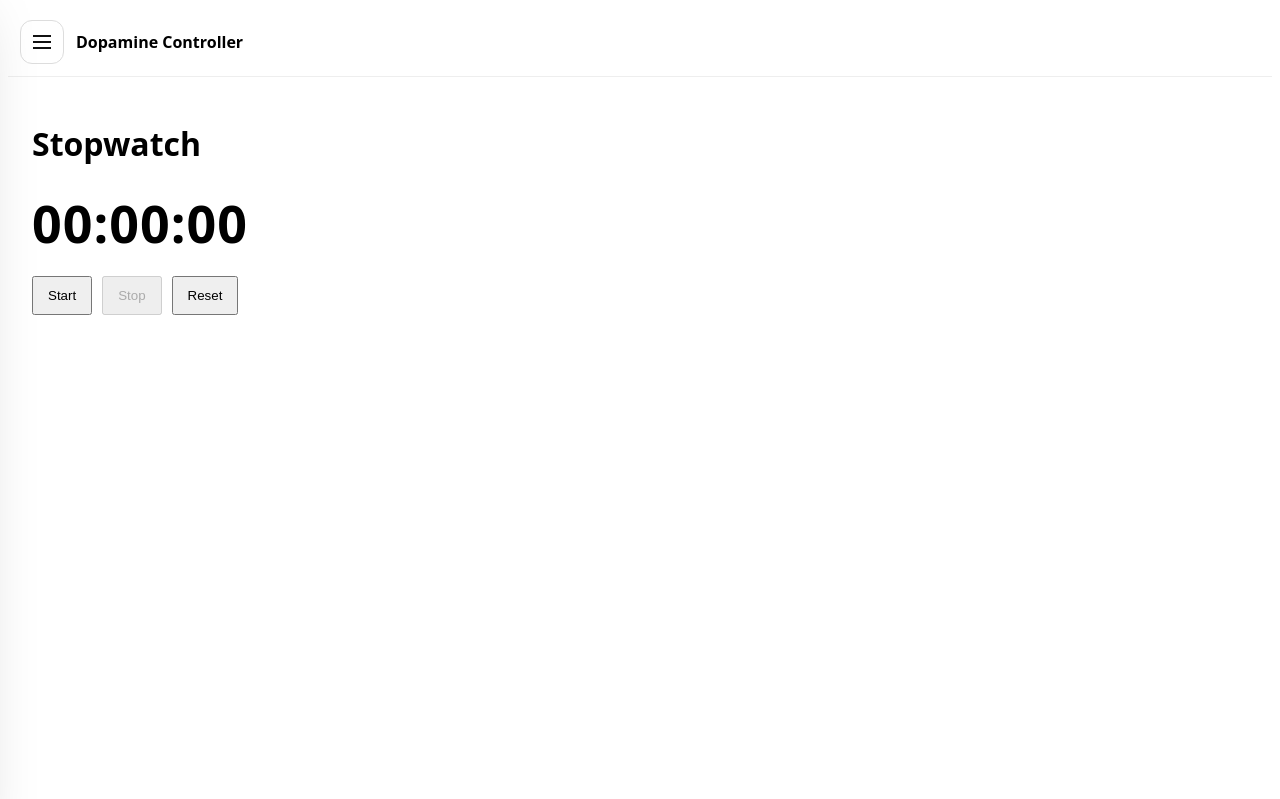
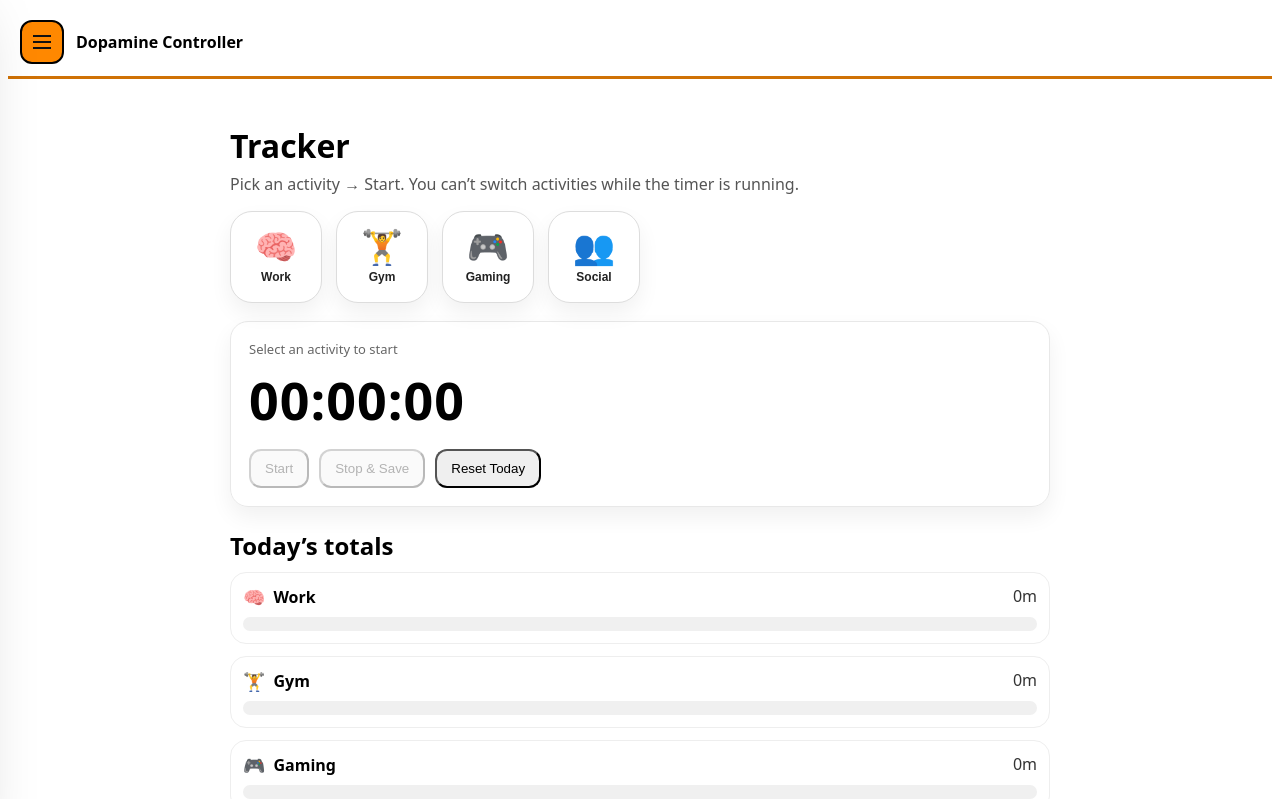
Before and after one commit to kadenh90/Dopamine-Control, a React (Vite) app: page /stopwatch in a window 1280 px wide. Shown: the top 799 px of the page. Built offline with nearby package versions, Linux system fonts and the light colour scheme.

Commit message:
Addded timer icons, and tracks time spent on select activities

```diff
--- a/src/Stopwatch.jsx
+++ b/src/Stopwatch.jsx
@@ -1,6 +1,21 @@
-import { useEffect, useRef, useState } from "react";
+import { useEffect, useMemo, useRef, useState } from "react";
 
-function formatTime(ms) {
+const ACTIVITIES = [
+  { key: "work", label: "Work", emoji: "🧠" },
+  { key: "gym", label: "Gym", emoji: "🏋️" },
+  { key: "gaming", label: "Gaming", emoji: "🎮" },
+  { key: "social", label: "Social", emoji: "👥" }, // friends/family
+];
+
+function todayKey() {
+  const d = new Date();
+  const yyyy = d.getFullYear();
+  const mm = String(d.getMonth() + 1).padStart(2, "0");
+  const dd = String(d.getDate()).padStart(2, "0");
+  return `${yyyy}-${mm}-${dd}`;
+}
+
+function formatHMS(ms) {
   const totalSeconds = Math.floor(ms / 1000);
   const h = Math.floor(totalSeconds / 3600);
   const m = Math.floor((totalSeconds % 3600) / 60);
@@ -8,13 +23,65 @@ function formatTime(ms) {
   return `${String(h).padStart(2, "0")}:${String(m).padStart(2, "0")}:${String(s).padStart(2, "0")}`;
 }
 
+function formatMinutes(ms) {
+  const mins = ms / 60000;
+  return mins >= 60 ? `${(mins / 60).toFixed(1)}h` : `${Math.round(mins)}m`;
+}
+
+function loadTotals() {
+  const key = `totals:${todayKey()}`;
+  try {
+    const obj = JSON.parse(localStorage.getItem(key) || "{}");
+    return obj && typeof obj === "object" ? obj : {};
+  } catch {
+    return {};
+  }
+}
+
+function saveTotals(totals) {
+  const key = `totals:${todayKey()}`;
+  localStorage.setItem(key, JSON.stringify(totals));
+}
+
+function ActivityTile({ emoji, label, selected, disabled, onClick }) {
+  return (
+    <button
+      onClick={onClick}
+      disabled={disabled}
+      style={{
+        width: 92,
+        height: 92,
+        borderRadius: 22,
+        border: selected ? "2px solid #111" : "1px solid #ddd",
+        background: selected ? "#f2f2f2" : "white",
+        opacity: disabled ? 0.55 : 1,
+        cursor: disabled ? "not-allowed" : "pointer",
+        boxShadow: selected ? "0 12px 26px rgba(0,0,0,0.12)" : "0 10px 22px rgba(0,0,0,0.06)",
+        display: "grid",
+        placeItems: "center",
+      }}
+      aria-label={label}
+      title={label}
+    >
+      <div style={{ display: "grid", gap: 6, placeItems: "center" }}>
+        <div style={{ fontSize: 34, lineHeight: 1 }}>{emoji}</div>
+        <div style={{ fontSize: 12, fontWeight: 700, color: "#222" }}>{label}</div>
+      </div>
+    </button>
+  );
+}
+
 export default function Stopwatch() {
+  const [selected, setSelected] = useState(null); // "work" | "gym" | "gaming" | "social"
   const [running, setRunning] = useState(false);
   const [elapsedMs, setElapsedMs] = useState(0);
 
   const startRef = useRef(null);
   const intervalRef = useRef(null);
 
+  const [totals, setTotals] = useState(() => loadTotals());
+
+  // tick stopwatch while running (UI update)
   useEffect(() => {
     if (!running) return;
 
@@ -25,49 +92,184 @@ export default function Stopwatch() {
     return () => clearInterval(intervalRef.current);
   }, [running]);
 
+  // keep totals persisted
+  useEffect(() => {
+    saveTotals(totals);
+  }, [totals]);
+
   function start() {
-    // if resuming after stop, keep elapsed time
-    startRef.current = Date.now() - elapsedMs;
+    if (!selected || running) return;
+    startRef.current = Date.now();
+    setElapsedMs(0);
     setRunning(true);
   }
 
-  function stop() {
+  function stopAndSave() {
+    if (!running) return;
+
     setRunning(false);
     clearInterval(intervalRef.current);
+
+    // lock in final elapsed time accurately
+    const finalMs = Date.now() - startRef.current;
+
+    setElapsedMs(finalMs);
+
+    // add to today's totals
+    setTotals((prev) => {
+      const next = { ...prev };
+      next[selected] = (next[selected] || 0) + finalMs;
+      return next;
+    });
+
+    // reset for next activity
+    startRef.current = null;
+    setElapsedMs(0);
+    setSelected(null);
   }
 
-  function reset() {
-    stop();
-    setElapsedMs(0);
-    startRef.current = null;
+  function resetToday() {
+    if (running) return; // keep it simple
+    setTotals({});
+    saveTotals({});
   }
 
+  // bar chart scaling (auto adjusts to your max activity time)
+  const maxMs = useMemo(() => {
+    const vals = ACTIVITIES.map((a) => totals[a.key] || 0);
+    return Math.max(1, ...vals);
+  }, [totals]);
+
+  const canStart = !!selected && !running;
+
   return (
-    <div style={{ fontFamily: "system-ui", padding: 24 }}>
-      <h1>Stopwatch</h1>
+    <div style={{ fontFamily: "system-ui", padding: 24, maxWidth: 820, margin: "0 auto" }}>
+      <h1 style={{ marginBottom: 6 }}>Tracker</h1>
+      <p style={{ marginTop: 0, color: "#555" }}>
+        Pick an activity → Start. You can’t switch activities while the timer is running.
+      </p>
+
+      {/* Activity selection */}
+      <div style={{ display: "flex", gap: 14, flexWrap: "wrap", marginTop: 16 }}>
+        {ACTIVITIES.map((a) => (
+          <ActivityTile
+            key={a.key}
+            emoji={a.emoji}
+            label={a.label}
+            selected={selected === a.key}
+            disabled={running} // clicking while running does nothing (disabled)
+            onClick={() => setSelected(a.key)}
+          />
+        ))}
+      </div>
+
+      {/* Stopwatch display */}
+      <div
+        style={{
+          marginTop: 18,
+          borderRadius: 18,
+          padding: 18,
+          border: "1px solid #e8e8e8",
+          boxShadow: "0 10px 22px rgba(0,0,0,0.06)",
+        }}
+      >
+        <div style={{ fontSize: 13, color: "#666", marginBottom: 6 }}>
+          {running ? "Running" : selected ? "Ready" : "Select an activity to start"}
+        </div>
 
         <div
           style={{
             fontSize: 52,
-          fontWeight: 800,
+            fontWeight: 900,
             letterSpacing: 1,
             fontVariantNumeric: "tabular-nums",
-          margin: "18px 0",
           }}
         >
-        {formatTime(elapsedMs)}
+          {formatHMS(elapsedMs)}
         </div>
 
-      <div style={{ display: "flex", gap: 10, flexWrap: "wrap" }}>
-        <button onClick={start} disabled={running} style={{ padding: "10px 14px" }}>
+        <div style={{ display: "flex", gap: 10, flexWrap: "wrap", marginTop: 14 }}>
+          <button
+            onClick={start}
+            disabled={!canStart}
+            style={{ padding: "10px 14px", borderRadius: 12 }}
+          >
             Start
           </button>
-        <button onClick={stop} disabled={!running} style={{ padding: "10px 14px" }}>
-          Stop
+
+          <button
+            onClick={stopAndSave}
+            disabled={!running}
+            style={{ padding: "10px 14px", borderRadius: 12 }}
+          >
+            Stop & Save
           </button>
-        <button onClick={reset} style={{ padding: "10px 14px" }}>
-          Reset
+
+          <button
+            onClick={resetToday}
+            disabled={running}
+            style={{ padding: "10px 14px", borderRadius: 12 }}
+            title="Clears today’s totals"
+          >
+            Reset Today
           </button>
+        </div>
+      </div>
+
+      {/* Bar chart summary */}
+      <div style={{ marginTop: 22 }}>
+        <h2 style={{ marginBottom: 10 }}>Today’s totals</h2>
+
+        <div style={{ display: "grid", gap: 12 }}>
+          {ACTIVITIES.map((a) => {
+            const ms = totals[a.key] || 0;
+            const pct = Math.max(0, Math.min(100, (ms / maxMs) * 100));
+
+            return (
+              <div
+                key={a.key}
+                style={{
+                  border: "1px solid #eee",
+                  borderRadius: 16,
+                  padding: 12,
+                }}
+              >
+                <div style={{ display: "flex", justifyContent: "space-between", marginBottom: 8 }}>
+                  <div style={{ display: "flex", alignItems: "center", gap: 8, fontWeight: 800 }}>
+                    <span style={{ fontSize: 18 }}>{a.emoji}</span>
+                    <span>{a.label}</span>
+                  </div>
+                  <div style={{ color: "#333", fontVariantNumeric: "tabular-nums" }}>
+                    {ms > 0 ? formatMinutes(ms) : "0m"}
+                  </div>
+                </div>
+
+                <div
+                  style={{
+                    height: 14,
+                    borderRadius: 999,
+                    background: "#f0f0f0",
+                    overflow: "hidden",
+                  }}
+                >
+                  <div
+                    style={{
+                      height: "100%",
+                      width: `${pct}%`,
+                      background: "#111",
+                      borderRadius: 999,
+                      transition: "width 200ms ease",
+                    }}
+                  />
+                </div>
+              </div>
+            );
+          })}
+        </div>
+
+        <p style={{ color: "#666", fontSize: 12, marginTop: 10 }}>
+          Bars auto-scale to your longest activity today (so 5m or 2h both work).
+        </p>
       </div>
     </div>
   );
--- a/src/main.jsx
+++ b/src/main.jsx
@@ -24,7 +24,7 @@ function DrawerNav() {
           top: 0,
           zIndex: 50,
           background: "white",
-          borderBottom: "1px solid #eee",
+          borderBottom: "3px solid #cf7105",
           padding: 12,
           display: "flex",
           alignItems: "center",
@@ -39,11 +39,12 @@ function DrawerNav() {
             width: 44,
             height: 44,
             borderRadius: 12,
-            border: "1px solid #ddd",
+            border: "2px solid #000000",
             background: "white",
             cursor: "pointer",
             display: "grid",
             placeItems: "center",
+            background: "#ff8800",
           }}
         >
           {/* hamburger icon */}
```
Lines whose indentation alone changed are shown as unchanged.
